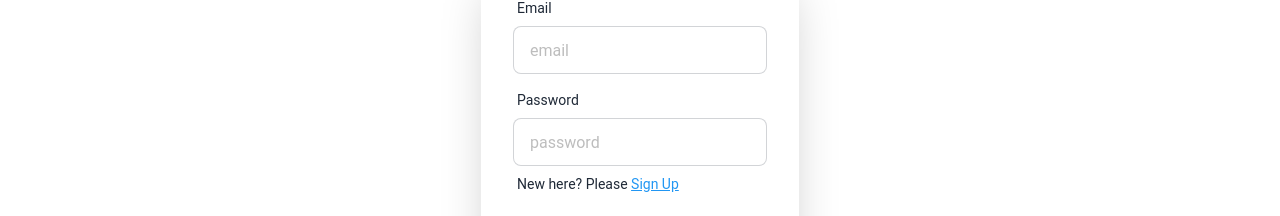
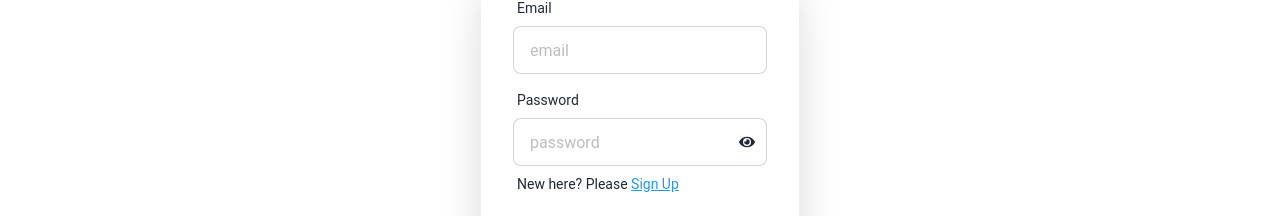
Before and after one commit to shafayat666/react-realestate-homestead, a React (Vite) app: page /login in a window 1280 px wide. Shown: the part 210-426 px from the top of the page. Built offline with nearby package versions, Linux system fonts and the light colour scheme; no server answers.

Commit message:
added show password in login page

```diff
--- a/src/pages/Login.jsx
+++ b/src/pages/Login.jsx
@@ -1,10 +1,12 @@
-import { useContext } from "react";
+import { useContext, useState } from "react";
 import { NavLink, useNavigate } from "react-router-dom";
 import { AuthContext } from "../providers/AuthProvider";
 import { Bounce, toast, ToastContainer } from "react-toastify";
+import { FaEye, FaEyeSlash } from "react-icons/fa";
 
 const Login = () => {
   const { logIn } = useContext(AuthContext)
+  const [showPass, setShowPass] = useState(false)
   const navigate = useNavigate();
 
   const handleLogin = (event) => {
@@ -56,7 +58,16 @@ const Login = () => {
                 <label className="label">
                   <span className="label-text">Password</span>
                 </label>
-                <input name="password" type="password" placeholder="password" className="input input-bordered" required />
+
+                <div className="relative flex items-center">
+                  <input name="password" type={showPass ? "text" : "password"} placeholder="password" className="input input-bordered" required />
+                  <span className="absolute right-3" onClick={() => setShowPass(!showPass)}>
+                    {
+                      showPass ? <FaEyeSlash /> : <FaEye />
+                    }
+                  </span>
+                </div>
+
                 <label className="label">
                   <p className="text-sm">New here? Please <NavLink className="text-blue-500 underline hover:text-blue-700" to={"/register"}>Sign Up</NavLink></p>
                 </label>
```
